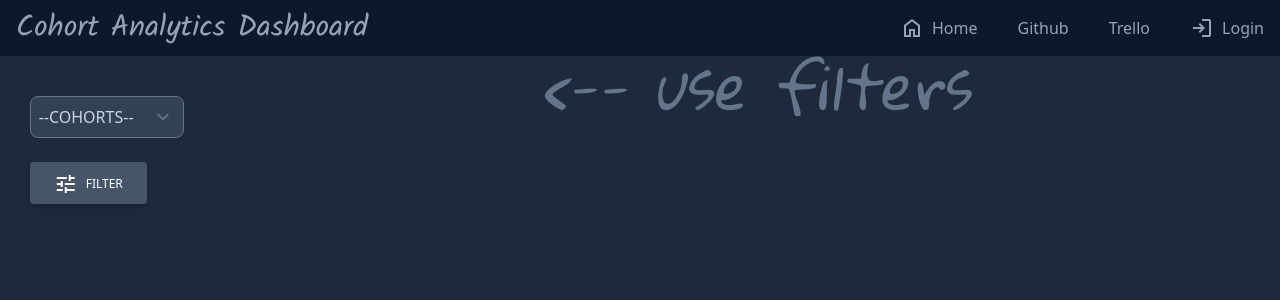
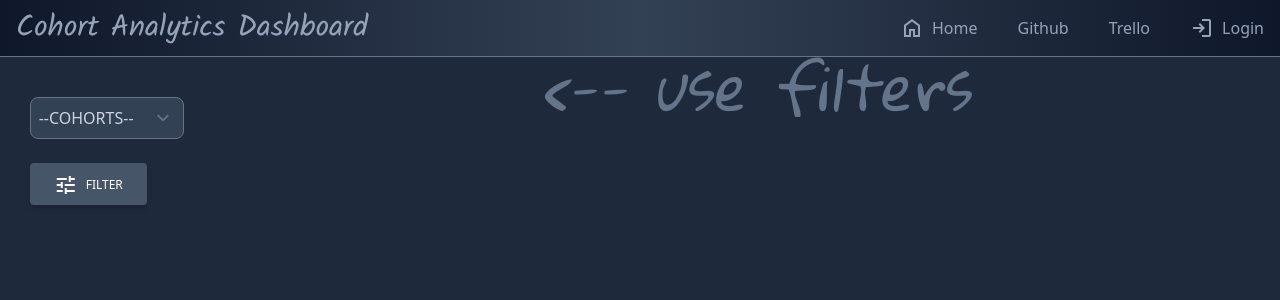
Before and after one commit to AhmedAnwarHafez/cohort-analytics-dashboard, a SvelteKit app: page / in a window 1280 px wide. Shown: the top 300 px of the page. Built offline with nearby package versions, Linux system fonts and the light colour scheme.

Commit message:
add gradients to navbar

```diff
--- a/src/routes/+layout.svelte
+++ b/src/routes/+layout.svelte
@@ -27,12 +27,14 @@
 	rel="stylesheet"
 	href="https://fonts.googleapis.com/css2?family=Material+Symbols+Outlined:opsz,wght,FILL,GRAD@20,400,0,0"
 />
-<nav class="flex flex-row items-center justify-between bg-slate-900">
+<nav
+	class="flex flex-row items-center justify-between border-b border-b-slate-500 bg-gradient-to-r from-slate-900 via-slate-700 to-slate-900"
+>
 	<h1 class="pl-4 text-center font-display text-3xl text-slate-400 lg:text-left">
 		Cohort Analytics Dashboard
 	</h1>
 	<!-- a nav bar with three links, Github, Trello and Login -->
-	<ul class="flex flex-row  justify-end gap-4 space-x-6 bg-slate-900 p-4">
+	<ul class="flex flex-row  justify-end gap-4 space-x-6  p-4">
 		<li>
 			<a href="#" class="flex flex-row items-center gap-2 text-slate-400 hover:text-slate-300">
 				<span class="material-symbols-outlined">home</span>
```
